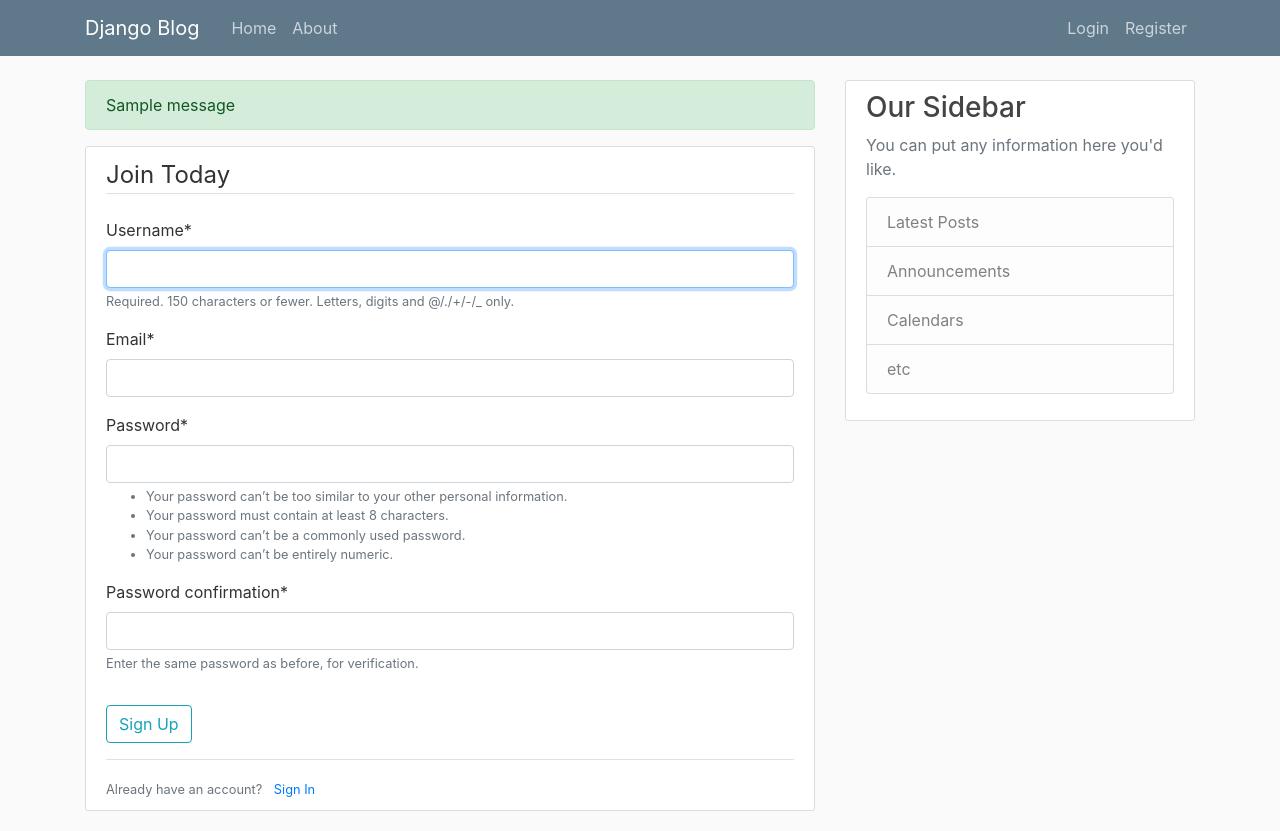
After one commit to MykhailoGrynenko/Django-blog, a Django app: template templates/users/register.html in a window 1280 px wide. The commit adds this page. Run offline with Django 3.2, Linux system fonts and the light colour scheme; tables that the repository leaves empty hold one stand-in row (values such as "Sample post"); the template is opened without the code that fills it: values that come from a table or form of the project are taken from there, most other values are stand-ins (such as "Sample title", 1, 10 or a date in 2020); one stand-in notice (Sample message) is shown; some libraries are stand-ins or nearby versions.

Commit message:
User registration has been completed.

```diff
--- a/django_blog/settings.py
+++ b/django_blog/settings.py
@@ -32,7 +32,8 @@ ALLOWED_HOSTS = []
 
 INSTALLED_APPS = [
     'blog.apps.BlogConfig',
-    'users.app.UsersConfig',
+    'users.apps.UsersConfig',
+    'crispy_forms',
     'django.contrib.admin',
     'django.contrib.auth',
     'django.contrib.contenttypes',
@@ -125,3 +126,5 @@ STATIC_URL = '/static/'
 # https://docs.djangoproject.com/en/3.2/ref/settings/#default-auto-field
 
 DEFAULT_AUTO_FIELD = 'django.db.models.BigAutoField'
+
+CRISPY_TEMPLATE_PACK = 'bootstrap4'
--- a/django_blog/urls.py
+++ b/django_blog/urls.py
@@ -15,8 +15,11 @@ Including another URLconf
 """
 from django.contrib import admin
 from django.urls import path, include
+from users import views as user_views
+
 
 urlpatterns = [
     path('admin/', admin.site.urls),
+    path('register/', user_views.register, name='register'),
     path('', include('blog.urls')),
 ]
--- a/templates/base.html
+++ b/templates/base.html
@@ -20,7 +20,7 @@
     <header class="site-header">
       <nav class="navbar navbar-expand-md navbar-dark bg-steel fixed-top">
         <div class="container">
-          <a class="navbar-brand mr-4" href="{% url 'blog-home' %}">Django Blog</a>
+          <a class="navbar-brand mr-4" href="{% url 'blog-home' %} ">Django Blog</a>
           <button class="navbar-toggler" type="button" data-toggle="collapse" data-target="#navbarToggle" aria-controls="navbarToggle" aria-expanded="false" aria-label="Toggle navigation">
           <span class="navbar-toggler-icon"></span>
           </button>
@@ -32,7 +32,7 @@
             <!-- Navbar Right Side -->
             <div class="navbar-nav">
               <a class="nav-item nav-link" href="#">Login</a>
-              <a class="nav-item nav-link" href="#">Register</a>
+              <a class="nav-item nav-link" href="{% url 'register' %}">Register</a>
             </div>
           </div>
         </div>
@@ -43,6 +43,13 @@
     <main role="main" class="container">
       <div class="row">
         <div class="col-md-8">
+          {% if messages %}
+            {% for message in messages %}
+                <div class="alert alert-{{ message.tags }}">
+                    {{ message }}
+                </div>
+            {% endfor %}
+          {% endif %}
           {% block content %}{% endblock %}
         </div>
         <div class="col-md-4">
--- /dev/null
+++ b/templates/users/register.html
@@ -0,0 +1,23 @@
+{% extends 'base.html' %}
+{% load crispy_forms_tags %}
+
+
+{% block content %}
+    <div class="content-section">
+        <form method="POST">
+            {% csrf_token %}
+            <fieldset class="form-group">
+                <legend class="border-bottom mb-4">Join Today</legend>
+                {{ form|crispy }}
+            </fieldset>
+            <div class="form-group">
+                <button class="btn btn-outline-info" type="submit">Sign Up</button>
+            </div>
+        </form>
+        <div class="border-top pt-3">
+            <small class="text-muted">
+                Already have an account? <a class="ml-2" href="#">Sign In</a>
+            </small>
+        </div>
+    </div>
+{% endblock content %}
--- /dev/null
+++ b/users/forms.py
@@ -0,0 +1,13 @@
+from django import forms
+from django.contrib.auth.models import User
+from django.contrib.auth.forms import UserCreationForm
+
+
+class UserResisterForm(UserCreationForm):
+    """Add additional required email field."""
+    email = forms.EmailField()  # default required=True
+
+    class Meta:
+        """Specify model that will interact with the form and fields that will be shown on the form."""
+        model = User
+        fields = ['username', 'email', 'password1', 'password2']
```
Also changed, not shown: users/views.py (+16 -2 lines).
